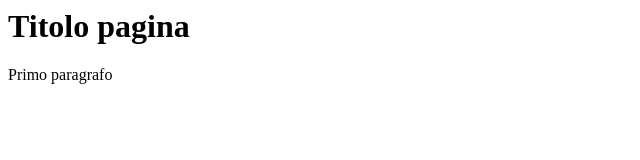
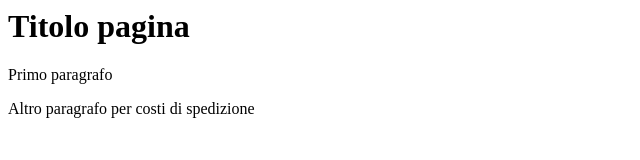
Before and after one commit to ENS00/git-test, a plain HTML site: page index.htm in a window 1280 px wide. Shown: the whole page, without its empty margins (0-640 px from the left). Drawn offline with Linux system fonts and the light colour scheme.

Commit message:
Aggiunto paragrafo costi spedizione

```diff
--- a/index.htm
+++ b/index.htm
@@ -7,5 +7,6 @@ Mia pagina html
 <body>
 <h1>Titolo pagina</h1>
 <p>Primo paragrafo</p>
+<p>Altro paragrafo per costi di spedizione</p>
 </body>
 </html>
```
